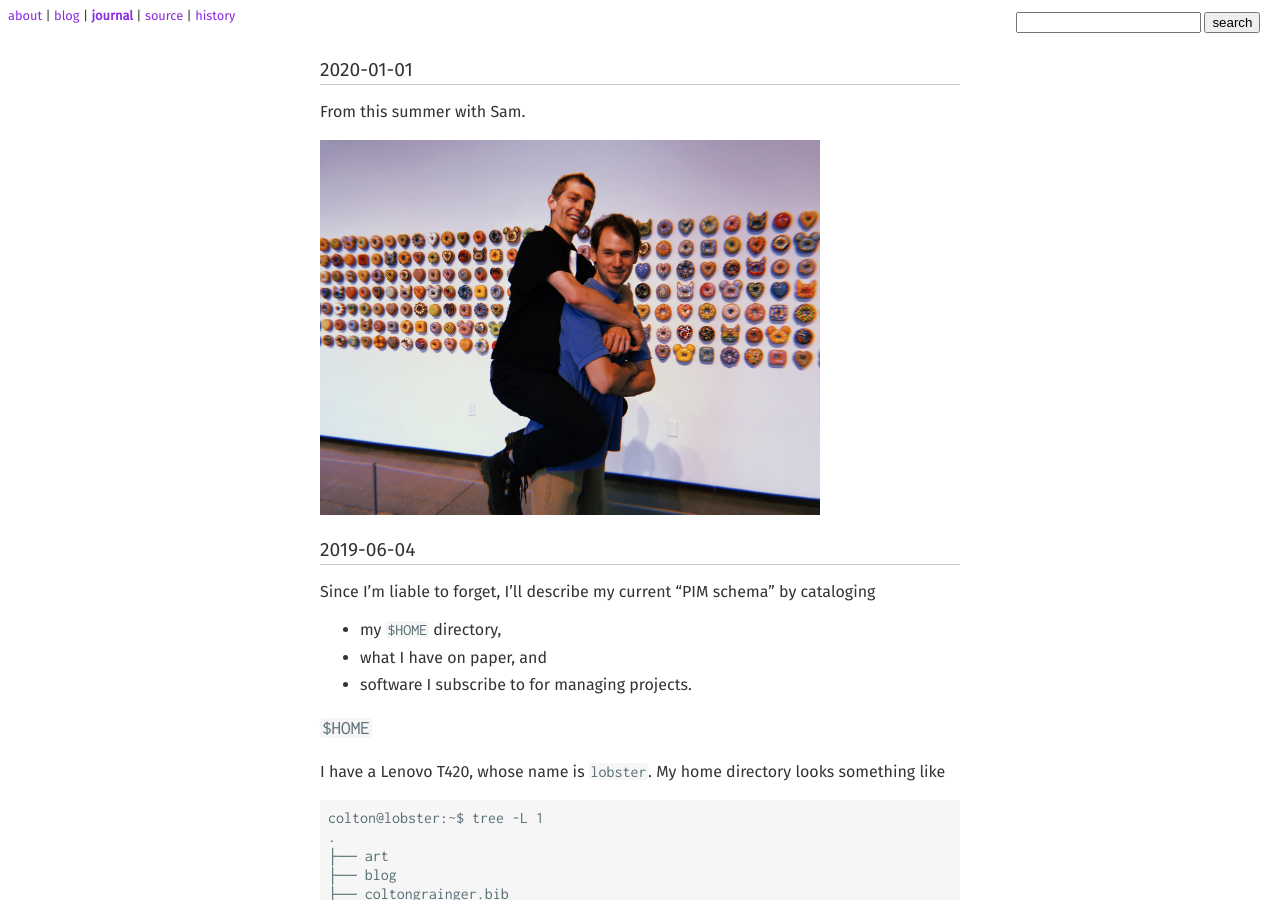
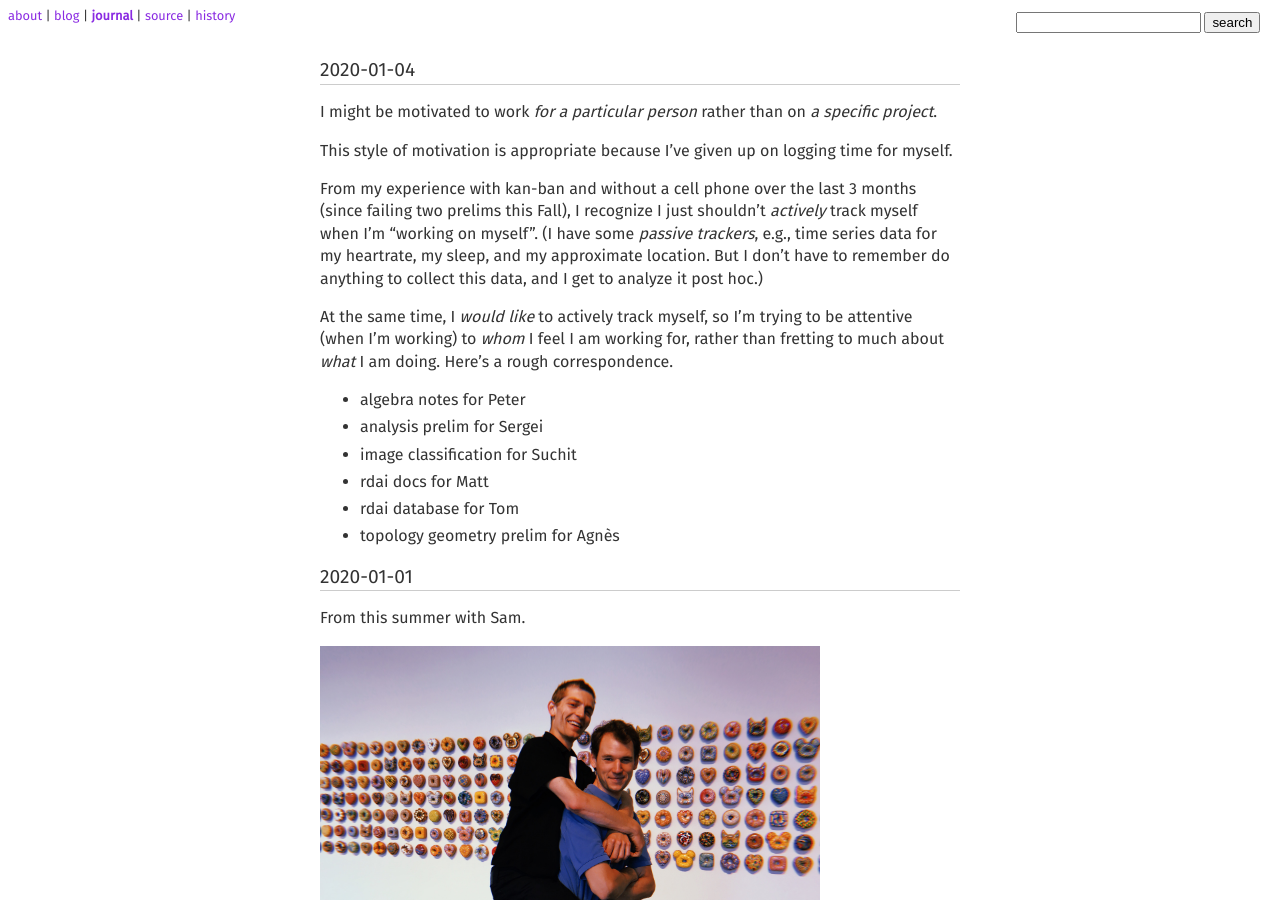
Before and after one commit to coltongrainger/journal, a Jekyll site: the page built from index.md, in a window 1280 px wide and 900 px high. Built offline with Jekyll 4.4.1, drawn with Linux system fonts in a browser that asks for light colours; our own code applies the rules of GitHub Pages for plain Markdown files; formulas are drawn with MathJax 3.

Commit message:
Add correspondence.

```diff
--- a/index.md
+++ b/index.md
@@ -3,6 +3,23 @@ title: journal
 author: Colton Grainger
 bibliography: /home/colton/coltongrainger.bib
 ---
+
+## 2020-01-04
+
+I might be motivated to work *for a particular person* rather than on *a specific project*.
+
+This style of motivation is appropriate because I've given up on logging time for myself.
+
+From my experience with kan-ban and without a cell phone over the last 3 months (since failing two prelims this Fall), I recognize I just shouldn't *actively* track myself when I'm "working on myself". (I have some *passive trackers*, e.g., time series data for my heartrate, my sleep, and my approximate location. But I don't have to remember do anything to collect this data, and I get to analyze it post hoc.)
+
+At the same time, I *would like* to actively track myself, so I'm trying to be attentive (when I'm working) to *whom* I feel I am working for, rather than fretting to much about *what* I am doing. Here's a rough correspondence.
+
+- algebra notes for Peter
+- analysis prelim for Sergei
+- image classification for Suchit
+- rdai docs for Matt
+- rdai database for Tom
+- topology geometry prelim for Agnès
 
 ## 2020-01-01
 
```
